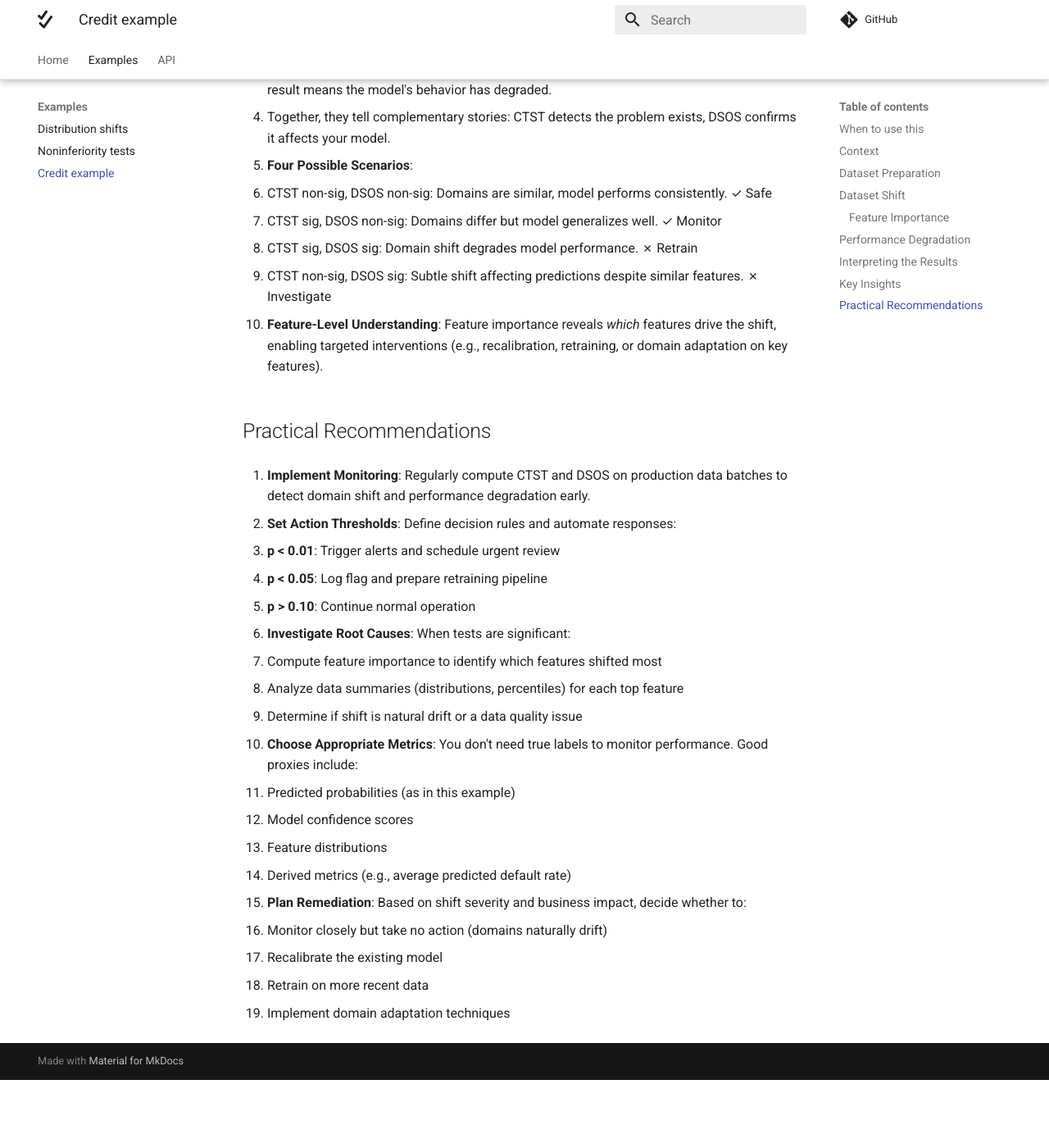
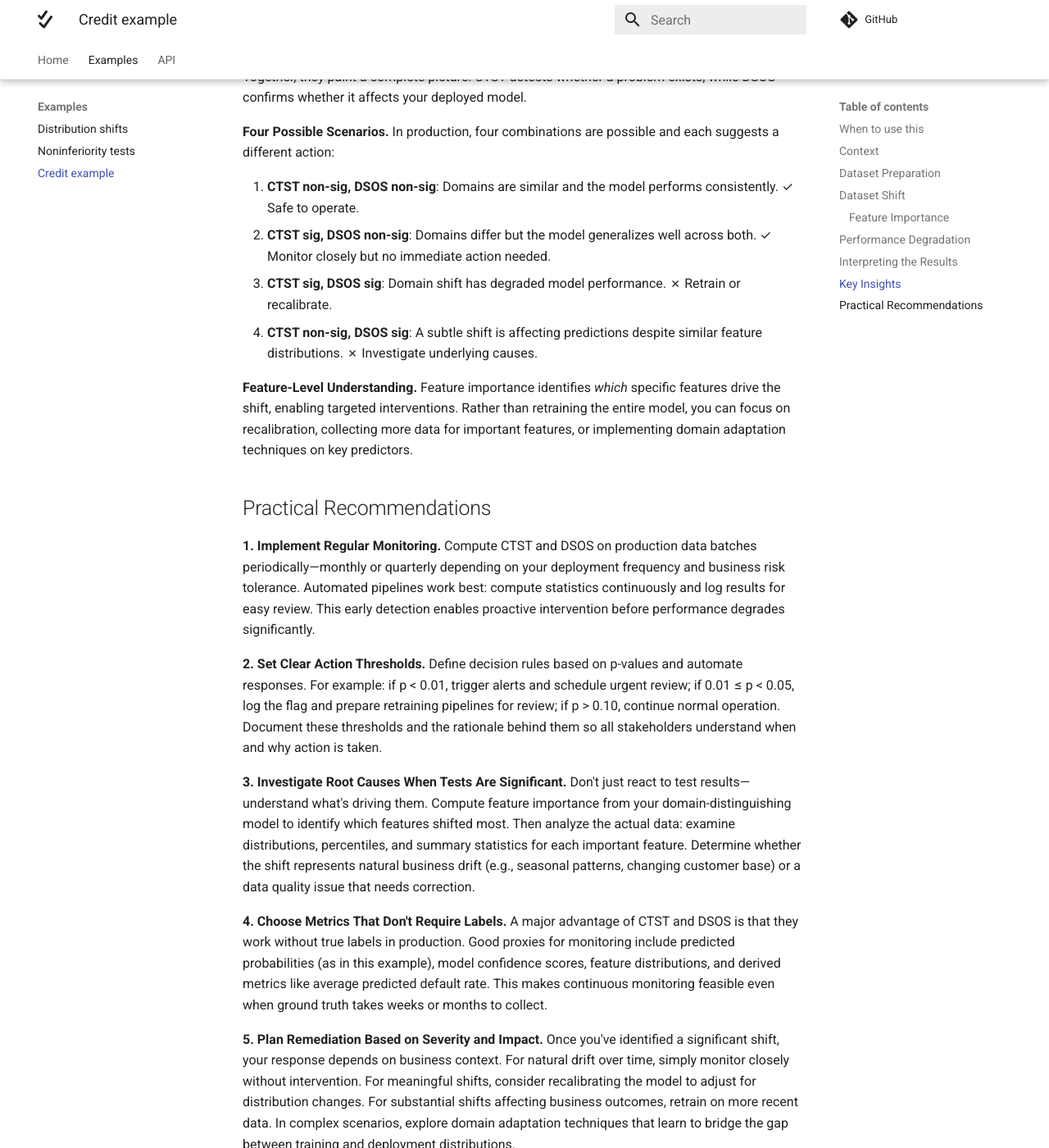
Before and after one commit to vathymut/samesame, an MkDocs documentation site: the page built from docs/examples/credit-example.md, in a window 1280 px wide and 1400 px high, scrolled down 4955 px. Shown: the whole window at 82% size. Built offline with MkDocs 1.6.1 and Material for MkDocs 9.7.7, drawn with Linux system fonts in a browser that asks for light colours; comment, search, counter and statistics services are not loaded; before the commit the page ends 6272 px from its top, so only the background shows below that; some of the changed text lies outside the part shown.

Commit message:
Refine insights on dataset shift and performance degradation in credit example; enhance clarity and structure of recommendations.

```diff
--- a/docs/examples/credit-example.md
+++ b/docs/examples/credit-example.md
@@ -191,41 +191,25 @@ In this example, we observe:
 
 ## Key Insights
 
-1. **Dataset Shift vs. Performance Degradation**:
-   - **CTST** tests if the *feature distributions* differ between domains. A significant result means covariate shift has occurred.
-   - **DSOS** tests if the *model's predictions* have shifted toward worse outcomes. A significant result means the model's behavior has degraded.
-   - Together, they tell complementary stories: CTST detects the problem exists, DSOS confirms it affects your model.
+**Dataset Shift vs. Performance Degradation.** The CTST and DSOS tests answer complementary questions. CTST tests whether the *feature distributions* differ between domains—a significant result indicates covariate shift has occurred. DSOS tests whether the *model's predictions* have shifted toward worse outcomes—a significant result means the model's behavior has degraded. Together, they paint a complete picture: CTST detects whether a problem exists, while DSOS confirms whether it affects your deployed model.
 
-2. **Four Possible Scenarios**:
-   - CTST non-sig, DSOS non-sig: Domains are similar, model performs consistently. ✓ Safe
-   - CTST sig, DSOS non-sig: Domains differ but model generalizes well. ✓ Monitor
-   - CTST sig, DSOS sig: Domain shift degrades model performance. ✗ Retrain
-   - CTST non-sig, DSOS sig: Subtle shift affecting predictions despite similar features. ✗ Investigate
+**Four Possible Scenarios.** In production, four combinations are possible and each suggests a different action:
 
-3. **Feature-Level Understanding**: Feature importance reveals *which* features drive the shift, enabling targeted interventions (e.g., recalibration, retraining, or domain adaptation on key features).
+1. **CTST non-sig, DSOS non-sig**: Domains are similar and the model performs consistently. ✓ Safe to operate.
+2. **CTST sig, DSOS non-sig**: Domains differ but the model generalizes well across both. ✓ Monitor closely but no immediate action needed.
+3. **CTST sig, DSOS sig**: Domain shift has degraded model performance. ✗ Retrain or recalibrate.
+4. **CTST non-sig, DSOS sig**: A subtle shift is affecting predictions despite similar feature distributions. ✗ Investigate underlying causes.
+
+**Feature-Level Understanding.** Feature importance identifies *which* specific features drive the shift, enabling targeted interventions. Rather than retraining the entire model, you can focus on recalibration, collecting more data for important features, or implementing domain adaptation techniques on key predictors.
 
 ## Practical Recommendations
 
-1. **Implement Monitoring**: Regularly compute CTST and DSOS on production data batches to detect domain shift and performance degradation early.
+**1. Implement Regular Monitoring.** Compute CTST and DSOS on production data batches periodically—monthly or quarterly depending on your deployment frequency and business risk tolerance. Automated pipelines work best: compute statistics continuously and log results for easy review. This early detection enables proactive intervention before performance degrades significantly.
 
-2. **Set Action Thresholds**: Define decision rules and automate responses:
-   - **p < 0.01**: Trigger alerts and schedule urgent review
-   - **p < 0.05**: Log flag and prepare retraining pipeline
-   - **p > 0.10**: Continue normal operation
+**2. Set Clear Action Thresholds.** Define decision rules based on p-values and automate responses. For example: if p < 0.01, trigger alerts and schedule urgent review; if 0.01 ≤ p < 0.05, log the flag and prepare retraining pipelines for review; if p > 0.10, continue normal operation. Document these thresholds and the rationale behind them so all stakeholders understand when and why action is taken.
 
-3. **Investigate Root Causes**: When tests are significant:
-   - Compute feature importance to identify which features shifted most
-   - Analyze data summaries (distributions, percentiles) for each top feature
-   - Determine if shift is natural drift or a data quality issue
+**3. Investigate Root Causes When Tests Are Significant.** Don't just react to test results—understand what's driving them. Compute feature importance from your domain-distinguishing model to identify which features shifted most. Then analyze the actual data: examine distributions, percentiles, and summary statistics for each important feature. Determine whether the shift represents natural business drift (e.g., seasonal patterns, changing customer base) or a data quality issue that needs correction.
 
-4. **Choose Appropriate Metrics**: You don't need true labels to monitor performance. Good proxies include:
-   - Predicted probabilities (as in this example)
-   - Model confidence scores
-   - Feature distributions
-   - Derived metrics (e.g., average predicted default rate)
+**4. Choose Metrics That Don't Require Labels.** A major advantage of CTST and DSOS is that they work without true labels in production. Good proxies for monitoring include predicted probabilities (as in this example), model confidence scores, feature distributions, and derived metrics like average predicted default rate. This makes continuous monitoring feasible even when ground truth takes weeks or months to collect.
 
-5. **Plan Remediation**: Based on shift severity and business impact, decide whether to:
-   - Monitor closely but take no action (domains naturally drift)
-   - Recalibrate the existing model
-   - Retrain on more recent data
-   - Implement domain adaptation techniques
+**5. Plan Remediation Based on Severity and Impact.** Once you've identified a significant shift, your response depends on business context. For natural drift over time, simply monitor closely without intervention. For meaningful shifts, consider recalibrating the model to adjust for distribution changes. For substantial shifts affecting business outcomes, retrain on more recent data. In complex scenarios, explore domain adaptation techniques that learn to bridge the gap between training and deployment distributions.
```
